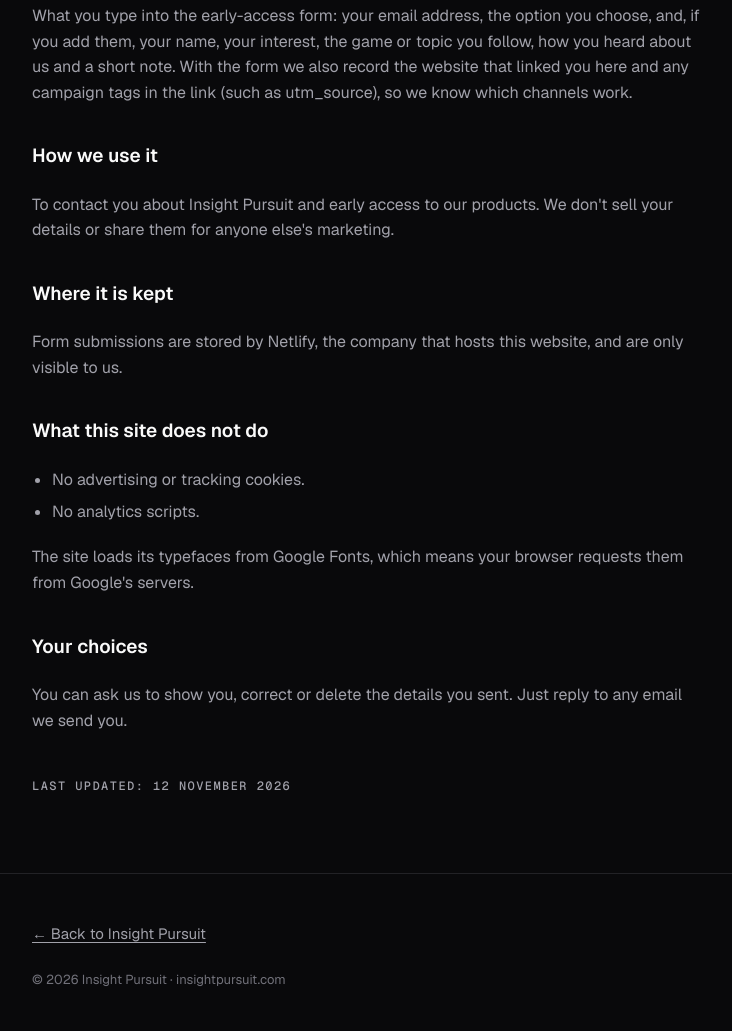
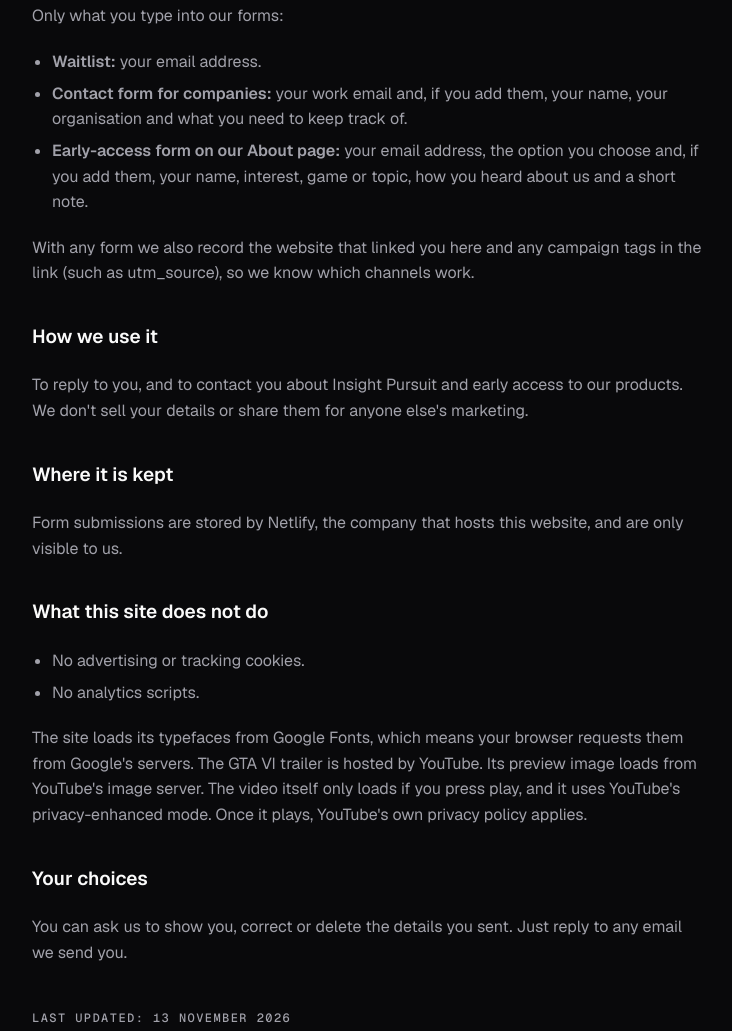
Before and after one commit to InsightPursuit/insightpursuit-website, a plain HTML site: page privacy.html in a window 1280 px wide. Shown: the part 394-1425 px from the top of the page, without its empty margins (16-748 px from the left). Drawn offline with nearby package versions, Linux system fonts and the light colour scheme.

Commit message:
Privacy notice: current forms and trailer embed (written by Claude)
Co-Authored-By: Claude Opus 5.5 <noreply@anthropic.com>
Claude-Session: https://claude.ai/code/session_01ATbyj2pQwQNAxgvLJo7ZGq

```diff
--- a/privacy.html
+++ b/privacy.html
@@ -36,10 +36,16 @@
     <p>This notice covers insightpursuit.com. We keep it short because we collect very little.</p>
 
     <h2>What we collect</h2>
-    <p>What you type into the early-access form: your email address, the option you choose, and, if you add them, your name, your interest, the game or topic you follow, how you heard about us and a short note. With the form we also record the website that linked you here and any campaign tags in the link (such as utm_source), so we know which channels work.</p>
+    <p>Only what you type into our forms:</p>
+    <ul>
+      <li><strong>Waitlist:</strong> your email address.</li>
+      <li><strong>Contact form for companies:</strong> your work email and, if you add them, your name, your organisation and what you need to keep track of.</li>
+      <li><strong>Early-access form on our About page:</strong> your email address, the option you choose and, if you add them, your name, interest, game or topic, how you heard about us and a short note.</li>
+    </ul>
+    <p>With any form we also record the website that linked you here and any campaign tags in the link (such as utm_source), so we know which channels work.</p>
 
     <h2>How we use it</h2>
-    <p>To contact you about Insight Pursuit and early access to our products. We don't sell your details or share them for anyone else's marketing.</p>
+    <p>To reply to you, and to contact you about Insight Pursuit and early access to our products. We don't sell your details or share them for anyone else's marketing.</p>
 
     <h2>Where it is kept</h2>
     <p>Form submissions are stored by Netlify, the company that hosts this website, and are only visible to us.</p>
@@ -49,12 +55,12 @@
       <li>No advertising or tracking cookies.</li>
       <li>No analytics scripts.</li>
     </ul>
-    <p>The site loads its typefaces from Google Fonts, which means your browser requests them from Google's servers.</p>
+    <p>The site loads its typefaces from Google Fonts, which means your browser requests them from Google's servers. The GTA VI trailer is hosted by YouTube. Its preview image loads from YouTube's image server. The video itself only loads if you press play, and it uses YouTube's privacy-enhanced mode. Once it plays, YouTube's own privacy policy applies.</p>
 
     <h2>Your choices</h2>
     <p>You can ask us to show you, correct or delete the details you sent. Just reply to any email we send you.</p>
 
-    <p class="label" style="margin-top:1.5rem">Last updated: 12 November 2026</p>
+    <p class="label" style="margin-top:1.5rem">Last updated: 13 November 2026</p>
   </article>
 </main>
 <footer class="site-footer">
```
